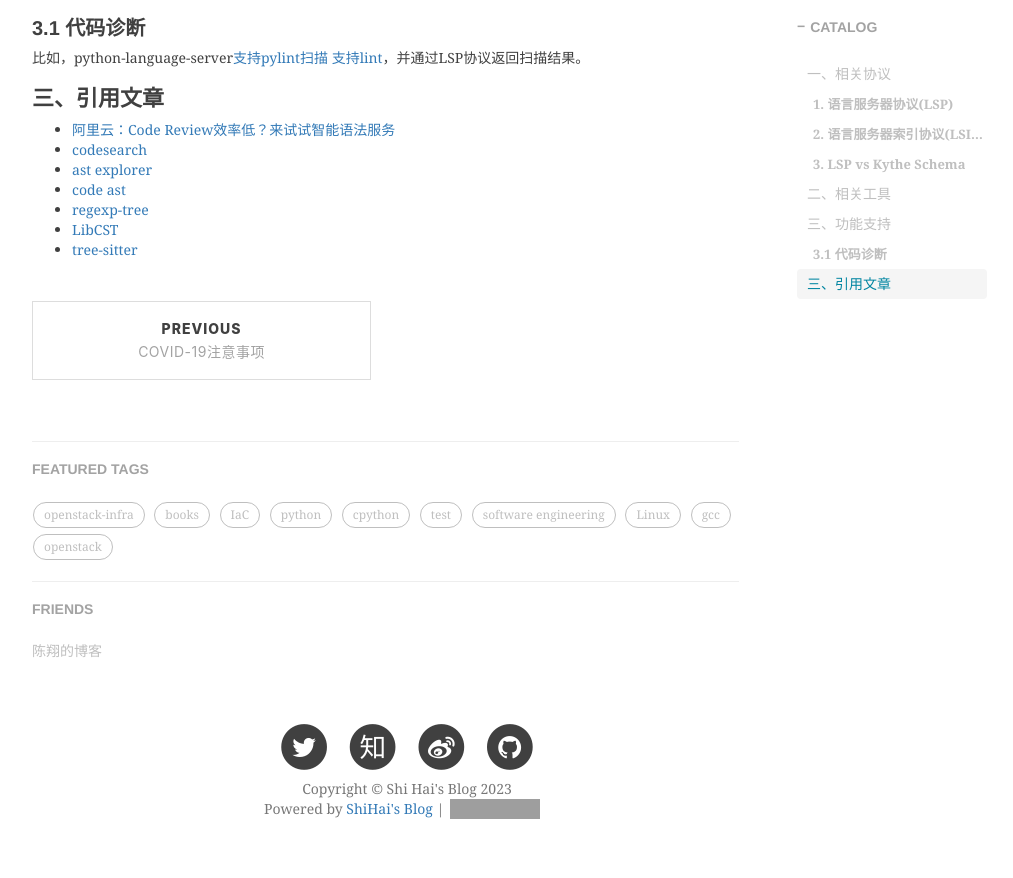
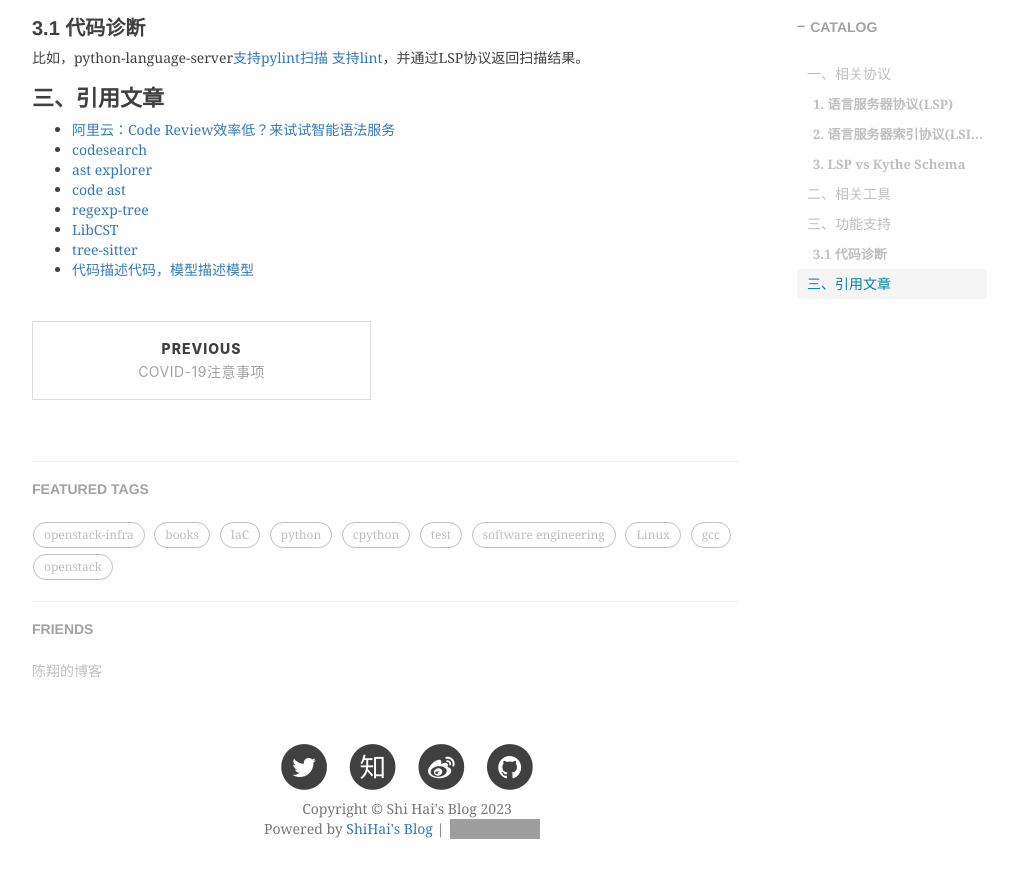
Before and after one commit to shihai1991/shihai1991.github.io, a Jekyll site: the page built from _posts/2023-01-12-代码索引工具调研.md, in a window 1280 px wide and 900 px high, scrolled down 1620 px. Shown: the top 878 px of the window, without its empty margins (233-1246 px from the left). Built offline with Jekyll 4.4.1, drawn with Linux system fonts in a browser that asks for light colours; nearby versions of some CDN libraries; comment, search, counter and statistics services are not loaded; grey boxes are pictures that could not be loaded.

Commit message:
Update 2023-01-12-代码索引工具调研.md

```diff
--- a/_posts/2023-01-12-代码索引工具调研.md
+++ b/_posts/2023-01-12-代码索引工具调研.md
@@ -38,3 +38,4 @@ LSP/LSIF的核心目标是让IDE与工具之间，Web和代码索引之间能定
 - [regexp-tree](https://github.com/DmitrySoshnikov/regexp-tree)
 - [LibCST](https://github.com/Instagram/LibCST)
 - [tree-sitter](https://github.com/tree-sitter/tree-sitter)
+- [代码描述代码，模型描述模型](https://www.phodal.com/blog/modeling-for-code/)
```
